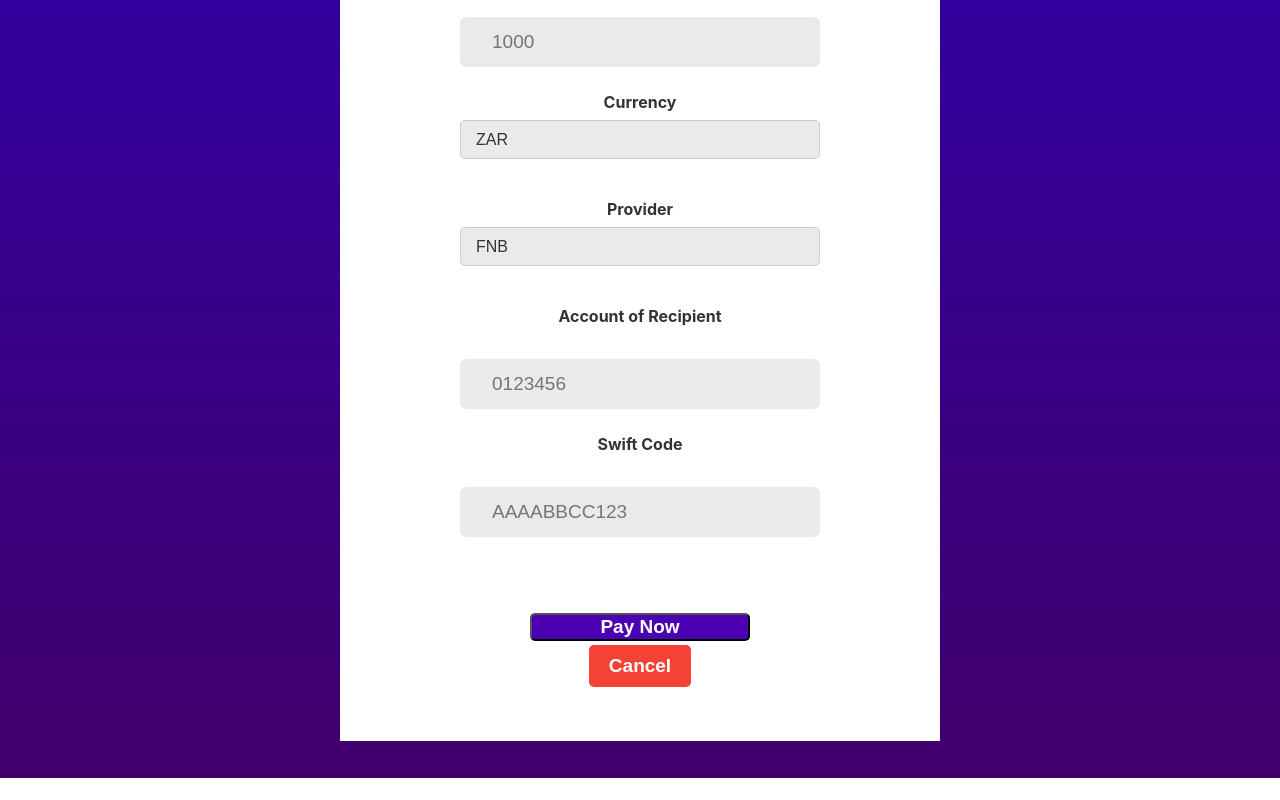
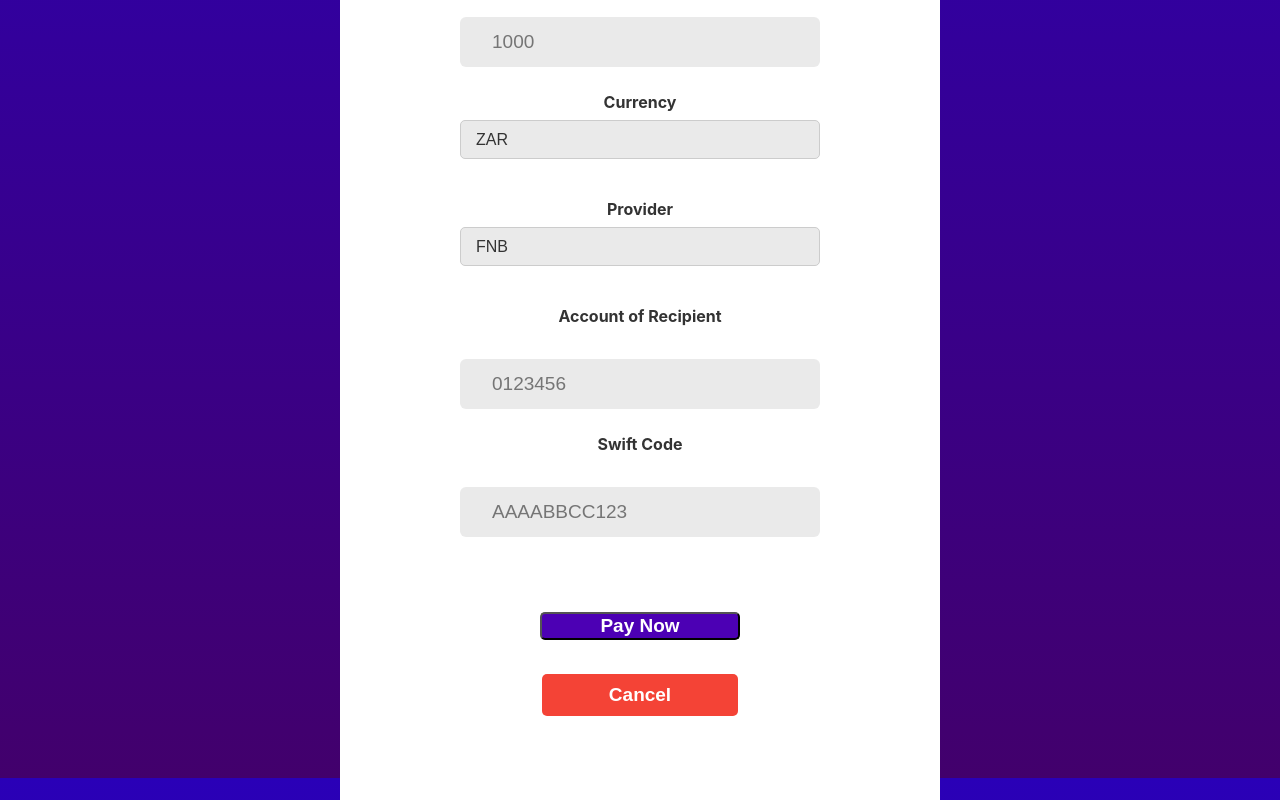
Before and after one commit to ST10092095/apds7311-part-2-mtm-soultions, a React (Create React App) app in the folder APDS7311_POE_Task2_MTM_Solutions_Gr2/frontend/: page /create in a window 1280 px wide. Shown: the part 402-1202 px from the top of the page. Before the commit the page ends 1180 px from the top, so only its background shows below. Built offline with nearby package versions, Linux system fonts and the light colour scheme.

Commit message:
fixed login/register buttons and payment styling

```diff
--- a/APDS7311_POE_Task2_MTM_Solutions_Gr2/frontend/src/components/auth/Login.js
+++ b/APDS7311_POE_Task2_MTM_Solutions_Gr2/frontend/src/components/auth/Login.js
@@ -86,9 +86,9 @@ function Login() {
 
             {error && <p style={{ color: "red" }}>{error}</p>}
             <div className="submit-container">
-              <div className="submit">
+              <button className="submit">
                 Login
-              </div>
+              </button>
             </div>
           </form>
           </div>
--- a/APDS7311_POE_Task2_MTM_Solutions_Gr2/frontend/src/components/auth/Register.js
+++ b/APDS7311_POE_Task2_MTM_Solutions_Gr2/frontend/src/components/auth/Register.js
@@ -113,9 +113,9 @@ function Register() {
         {error && <div>{error}</div>}
 
         <div className="submit-container">
-              <div className="submit">
+              <button className="submit">
                 Register
-              </div>
+              </button>
             </div>
       </form>
         </div>
--- a/APDS7311_POE_Task2_MTM_Solutions_Gr2/frontend/src/components/payment/CreatePayment.js
+++ b/APDS7311_POE_Task2_MTM_Solutions_Gr2/frontend/src/components/payment/CreatePayment.js
@@ -130,7 +130,7 @@ function CreatePayment() {
                     placeholder="AAAABBCC123"/>
                 </div>
 
-                <div className="submit container">
+                <div className="submit_container">
                     <button className="submitbtn"
                     type="submit">
                         Pay Now
--- a/APDS7311_POE_Task2_MTM_Solutions_Gr2/frontend/src/components/payment/payment.css
+++ b/APDS7311_POE_Task2_MTM_Solutions_Gr2/frontend/src/components/payment/payment.css
@@ -151,8 +151,9 @@ input[type="number"]::-webkit-inner-spin-button {
     color: #333;
 }
 
-.submit container{
+.submit_container{
     display: flex;
+    flex-direction: column;
     gap: 30px;
     margin: 50px 200px;
 }
@@ -161,8 +162,6 @@ input[type="number"]::-webkit-inner-spin-button {
     display: flex;
     justify-content: center;
     align-items: center;
-    width: 220px;
-    height: 150px;
     color: #fff;
     background: #4c00b4;
     border-radius: 5px;
```
